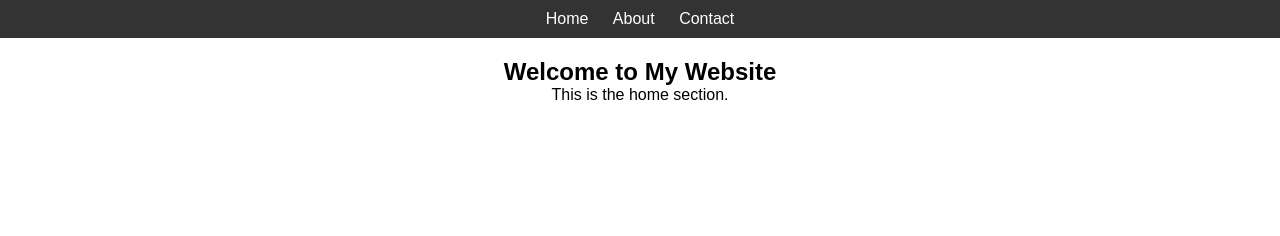
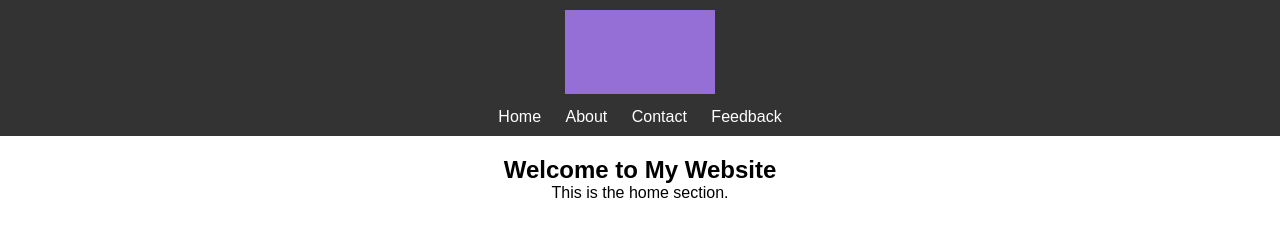
Before and after one commit to alichorusintel/alichorusintel.github.io, a plain HTML site: page index.html in a window 1280 px wide. Drawn offline with Linux system fonts and the light colour scheme.

Commit message:
Add a tab for feedback

```diff
--- a/index.html
+++ b/index.html
@@ -10,11 +10,14 @@
 
 <body>
     <header>
+        <img src="purple.jpeg" alt="Header Image" class="header-image">
         <nav>
             <ul>
                 <li><a href="#" onclick="showSection('home')">Home</a></li>
                 <li><a href="#" onclick="showSection('about')">About</a></li>
                 <li><a href="#" onclick="showSection('contact')">Contact</a></li>
+                <li><a href="#" onclick="showSection('feedback')">Feedback</a></li>
+
             </ul>
         </nav>
     </header>
@@ -34,6 +37,11 @@
             <h1>Contact</h1>
             <p>This is the contact section.</p>
         </section>
+
+        <section id="feedback" class="content-section hidden">
+            <h1>Contact</h1>
+            <p>This is the feedback section.</p>
+        </section>
     </main>
 
     <script src="script.js"></script>
--- a/style.css
+++ b/style.css
@@ -12,6 +12,15 @@ header {
     background-color: #333;
     padding: 10px;
     text-align: center;
+}
+
+/* Style for the header image */
+.header-image {
+    max-width: 150px;
+    /* Adjust this to control the size of the image */
+    height: auto;
+    margin-bottom: 10px;
+    /* Adds space between the image and the navigation */
 }
 
 header nav ul {
```
Also changed, not shown: purple.jpeg (added).
